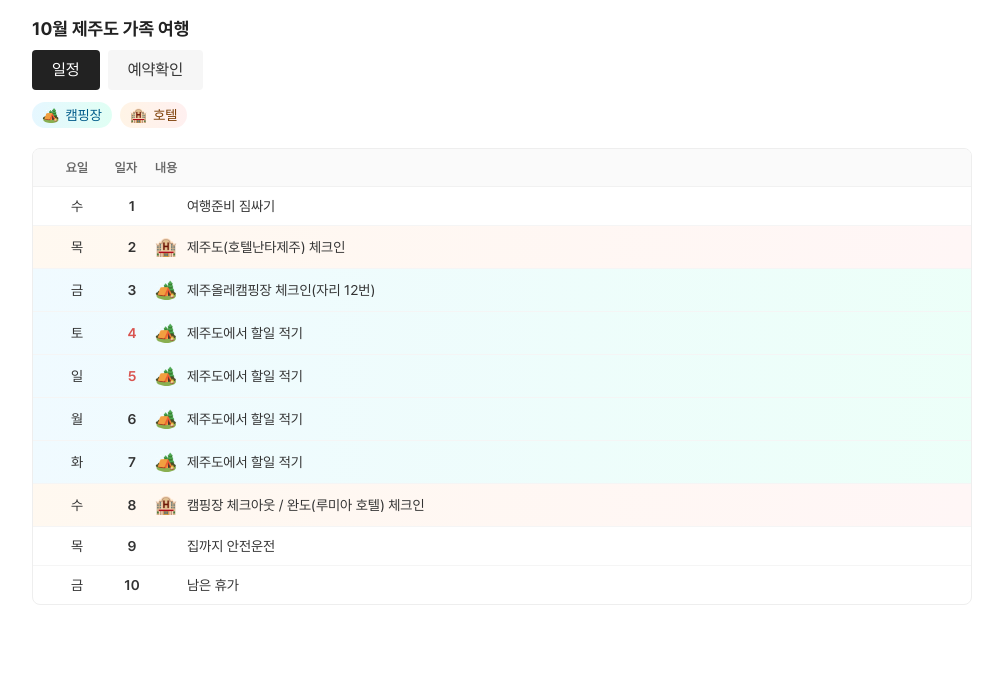
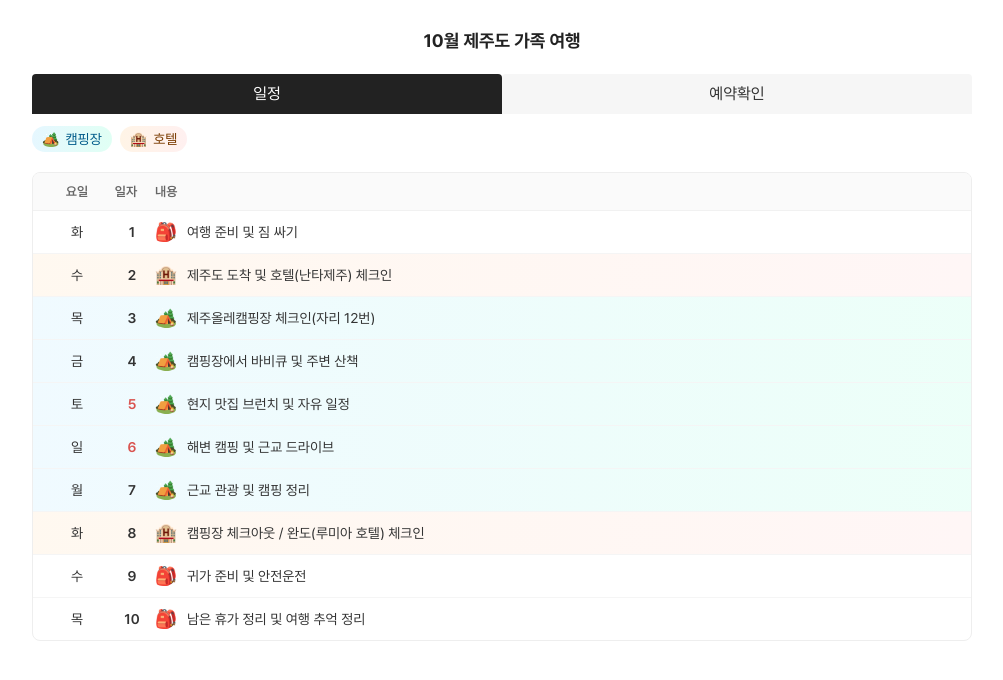
Before and after one commit to jdwcg/travel, a React (Vite) app: page /schedule in a window 1280 px wide. Shown: the top 680 px of the page, without its empty margins (138-1141 px from the left). Built offline with nearby package versions, Linux system fonts and the light colour scheme.

Commit message:
레이아웃 개선

```diff
--- a/src/App.tsx
+++ b/src/App.tsx
@@ -1,5 +1,4 @@
 // src/AppRoutes.tsx
-import React from 'react';
 import { Routes, Route, Navigate } from 'react-router-dom';
 import HomePage from './pages/HomePage';
 import SchedulePage from './pages/SchedulePage';
--- a/src/components/CommonLayout.tsx
+++ b/src/components/CommonLayout.tsx
@@ -56,11 +56,12 @@ export const ReservationSection = styled.section`
 
 export const ReservationItem = styled.div`
     background-color: #f5f5f5;
-    padding: 12px;
-    margin-bottom: 10px;
+    padding: 16px;
+    margin-bottom: 16px;
     cursor: pointer;
     text-align: left;
     color: #333;
+    border-radius: 4px;
     &:hover {
         background-color: #ececec;
     }
--- a/src/components/PageHeader.tsx
+++ b/src/components/PageHeader.tsx
@@ -1,12 +1,12 @@
 // src/components/PageHeader.tsx
-import React from 'react';
 import styled from 'styled-components';
 
 const Header = styled.header`
     display: flex;
     align-items: center;
-    justify-content: space-between;
-    margin-bottom: 8px;
+    justify-content: center;
+    margin-bottom: 24px;
+    margin-top: 12px;
 `;
 
 const Title = styled.h1`
--- a/src/components/Tabs.tsx
+++ b/src/components/Tabs.tsx
@@ -1,21 +1,21 @@
 // src/components/Tabs.tsx
-import React from 'react';
 import { NavLink } from 'react-router-dom';
 import styled from 'styled-components';
 
 const TabMenu = styled.nav`
     display: flex;
-    gap: 8px;
     margin: 12px 0;
 `;
 
 const TabButton = styled(NavLink)`
     padding: 12px 20px;
-    border-radius: 4px;
+    border-top-left-radius: 4px;
+    border-top-right-radius: 4px;
     text-decoration: none;
     color: #333;
     background: #f6f6f6;
-
+    width: 100%;
+    text-align: center;
     &.active {
         background: #222;
         color: #fff;
--- a/src/data/travelDates.ts
+++ b/src/data/travelDates.ts
@@ -1,91 +1,89 @@
 // src/data/travelDates.ts
 export type TravelItem = {
     id: string;
-    date: string; // 예: "2025-07-01" 또는 "7/01" (프로젝트 규칙으로 통일 권장)
+    date: string; // ISO: 'YYYY-MM-DD'
     day: '월' | '화' | '수' | '목' | '금' | '토' | '일';
     type: 'camping' | 'hotel' | 'activity' | 'food';
     content: string;
+    lodging?: 'camping' | 'hotel';
 };
 
 export const travelDates: TravelItem[] = [
     {
         id: 'day1',
-        day: '수',
-        date: 1,
-        lodging: undefined,
-        content: '여행준비 짐싸기',
-        type: 'plane',
+        date: '1',
+        day: '화',
+        type: 'activity',
+        content: '여행 준비 및 짐 싸기',
     },
     {
         id: 'day2',
-        day: '목',
-        date: 2,
+        date: '2',
+        day: '수',
+        type: 'hotel',
         lodging: 'hotel',
-        content: '제주도(호텔난타제주) 체크인',
-        type: 'hotel',
+        content: '제주도 도착 및 호텔(난타제주) 체크인',
     },
     {
         id: 'day3',
-        day: '금',
-        date: 3,
+        date: '3',
+        day: '목',
+        type: 'camping',
         lodging: 'camping',
         content: '제주올레캠핑장 체크인(자리 12번)',
-        type: 'camping',
     },
     {
         id: 'day4',
-        day: '토',
-        date: 4,
+        date: '4',
+        day: '금',
+        type: 'camping',
         lodging: 'camping',
-        content: '제주도에서 할일 적기',
-        type: 'camping',
+        content: '캠핑장에서 바비큐 및 주변 산책',
     },
     {
         id: 'day5',
-        day: '일',
-        date: 5,
+        date: '5',
+        day: '토',
+        type: 'camping',
         lodging: 'camping',
-        content: '제주도에서 할일 적기',
-        type: 'camping',
-    }, // content 중복 확인하여 수정
+        content: '현지 맛집 브런치 및 자유 일정',
+    },
     {
         id: 'day6',
-        day: '월',
-        date: 6,
+        date: '6',
+        day: '일',
+        type: 'camping',
         lodging: 'camping',
-        content: '제주도에서 할일 적기',
-        type: 'camping',
+        content: '해변 캠핑 및 근교 드라이브',
     },
     {
         id: 'day7',
-        day: '화',
-        date: 7,
+        date: '7',
+        day: '월',
+        type: 'camping',
         lodging: 'camping',
-        content: '제주도에서 할일 적기',
-        type: 'camping',
+        content: '근교 관광 및 캠핑 정리',
     },
     {
         id: 'day8',
-        day: '수',
-        date: 8,
+        date: '8',
+        day: '화',
+        type: 'hotel',
         lodging: 'hotel',
         content: '캠핑장 체크아웃 / 완도(루미아 호텔) 체크인',
-        type: 'hotel',
     },
     {
         id: 'day9',
-        day: '목',
-        date: 9,
-        lodging: undefined,
-        content: '집까지 안전운전',
-        type: undefined,
+        date: '9',
+        day: '수',
+        type: 'activity',
+        content: '귀가 준비 및 안전운전',
     },
     {
         id: 'day10',
-        day: '금',
-        date: 10,
-        lodging: undefined,
-        content: '남은 휴가',
-        type: undefined,
+        date: '10',
+        day: '목',
+        type: 'activity',
+        content: '남은 휴가 정리 및 여행 추억 정리',
     },
 ];
--- a/src/pages/DetailPage.tsx
+++ b/src/pages/DetailPage.tsx
@@ -1,5 +1,4 @@
 // src/pages/DetailPage.tsx
-import React from 'react';
 import { useParams, useLocation, Link } from 'react-router-dom';
 import DOMPurify from 'dompurify';
 import PageHeader from '../components/PageHeader';
--- a/src/pages/HomePage.tsx
+++ b/src/pages/HomePage.tsx
@@ -1,5 +1,4 @@
 // src/pages/HomePage.tsx
-import React from 'react';
 import { Navigate } from 'react-router-dom';
 
 export default function HomePage() {
```
